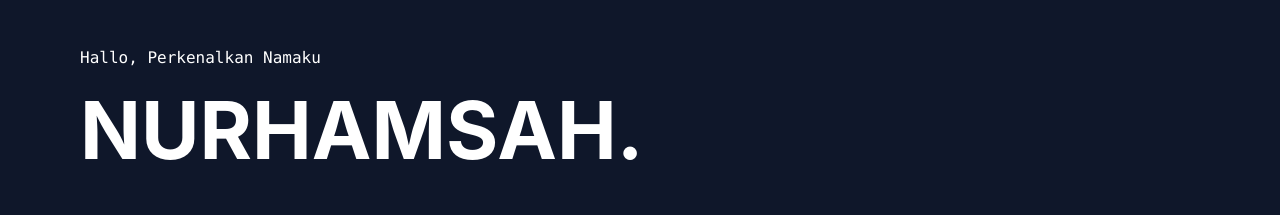
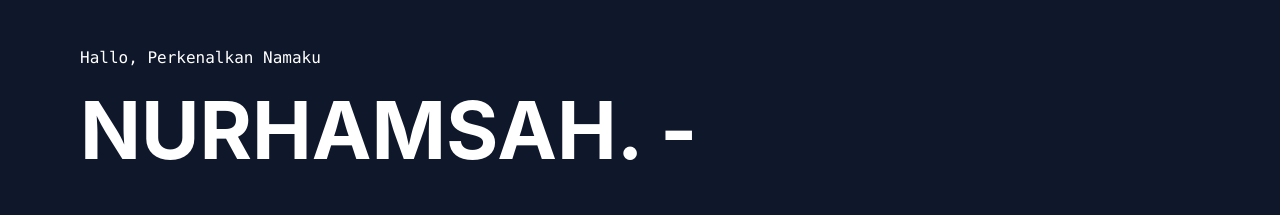
Before and after one commit to nurhamsah1998/Website-Portfolio, a React (Create React App) app: page / in a window 1280 px wide. Shown: the part 124-339 px from the top of the page. Built offline with nearby package versions, Linux system fonts and the light colour scheme.

Commit message:
Update Header.js

```diff
--- a/src/Header.js
+++ b/src/Header.js
@@ -10,7 +10,7 @@ function Header() {
           fontSize: "80px",
         }}
       >
-        NURHAMSAH.
+        NURHAMSAH. -
       </p>
       <p
         className="text-white"
```
